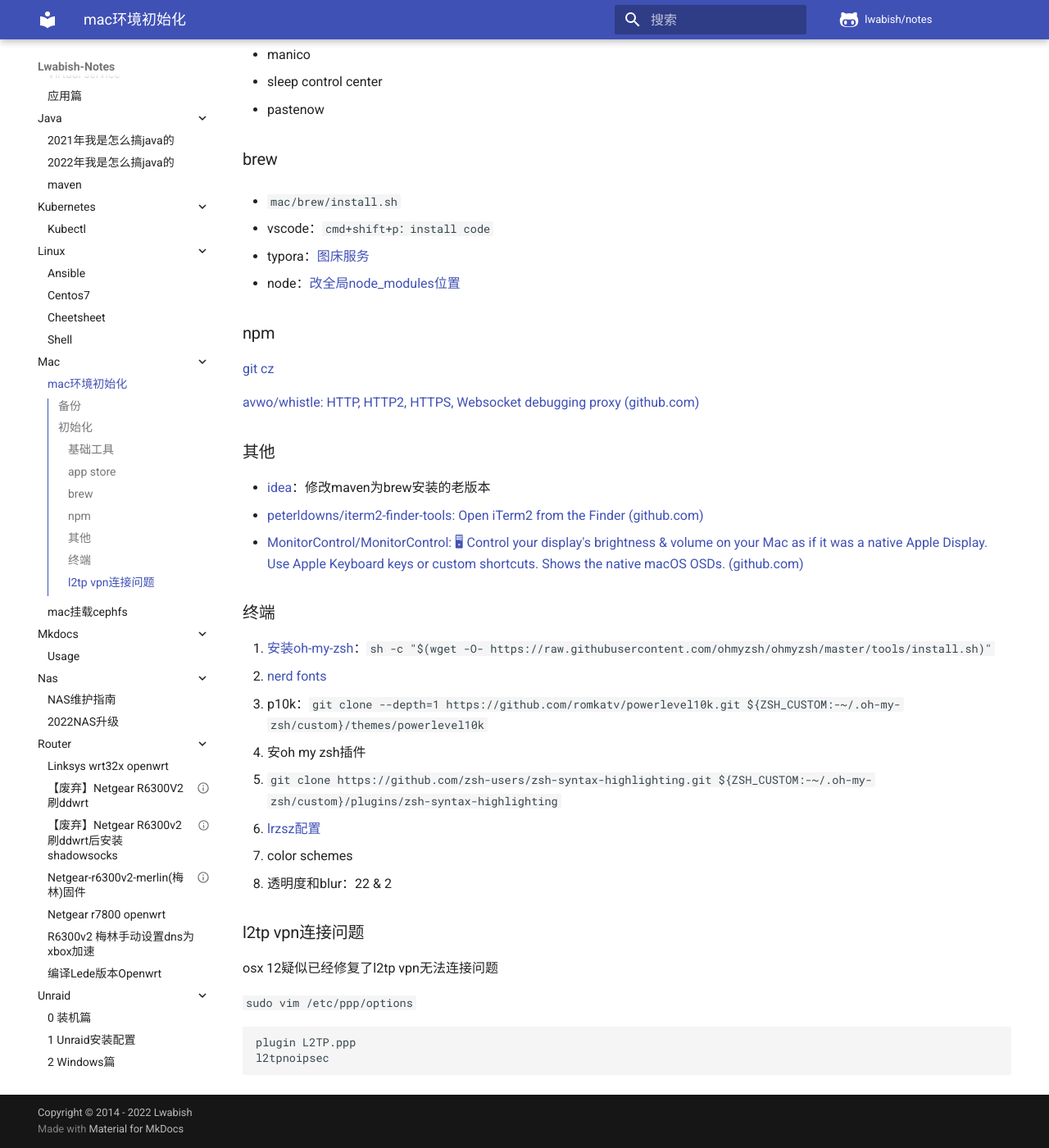
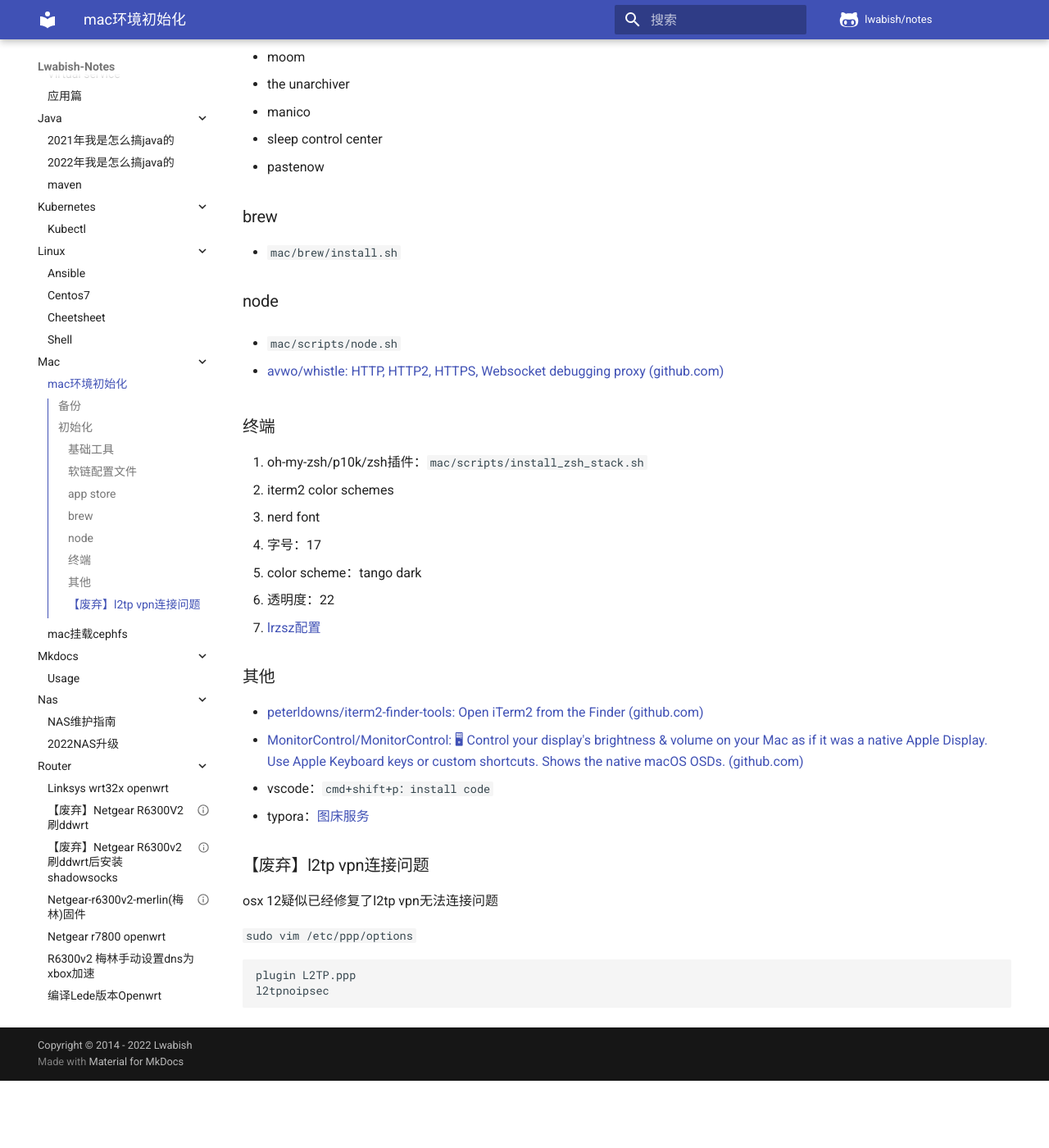
Before and after one commit to lwabish/notes, an MkDocs documentation site: the page built from docs/mac/mac-init.md, in a window 1280 px wide and 1400 px high, scrolled down 779 px. Shown: the whole window at 82% size. Built offline with MkDocs 1.6.1 and Material for MkDocs 9.7.7, drawn with Linux system fonts in a browser that asks for light colours; comment, search, counter and statistics services are not loaded; after the commit the page ends 2097 px from its top, so only the background shows below that; some of the changed text lies outside the part shown.

Commit message:
perf: ⚡️ mac init

```diff
--- a/docs/mac/mac-init.md
+++ b/docs/mac/mac-init.md
@@ -12,14 +12,17 @@
 
 ### 基础工具
 
-- clone配置文件仓库
-- clashX，软链clashX配置文件
-- brew
-- ssh key（私钥600权限，其他644）,软链ssh client配置文件
-- 登录iCloud & appStore
+- ssh key（私钥600权限，其他644）
+- clone工具箱仓库
+- [brew](https://brew.sh/)
+
+### 软链配置文件
+
+- `mac/scripts/ln-init.sh`
 
 ### app store
 
+- 登录iCloud & appStore
 - moom
 - the unarchiver
 - manico
@@ -30,34 +33,31 @@
 
 - `mac/brew/install.sh`
 
-- vscode：`cmd+shift+p：install code`
-- typora：[图床服务](https://github.com/lwabish/typora-qiniu-uploader)
-- node：[改全局node_modules位置](https://segmentfault.com/a/1190000019500608)
+### node
 
-### npm
+- `mac/scripts/node.sh`
 
-[git cz](https://github.com/streamich/git-cz)
+- [avwo/whistle: HTTP, HTTP2, HTTPS, Websocket debugging proxy (github.com)](https://github.com/avwo/whistle)
 
-[avwo/whistle: HTTP, HTTP2, HTTPS, Websocket debugging proxy (github.com)](https://github.com/avwo/whistle)
+### 终端
+
+1. oh-my-zsh/p10k/zsh插件：`mac/scripts/install_zsh_stack.sh`
+2. iterm2 color schemes
+   - nerd font
+   - 字号：17
+   - color scheme：tango dark
+   - 透明度：22
+3. [lrzsz配置](https://github.com/kuoruan/iterm2-zmodem)
+
 
 ### 其他
 
-- [idea](https://www.jetbrains.com/zh-cn/idea/download/#section=mac)：修改maven为brew安装的老版本
 - [peterldowns/iterm2-finder-tools: Open iTerm2 from the Finder (github.com)](https://github.com/peterldowns/iterm2-finder-tools)
 - [MonitorControl/MonitorControl: 🖥 Control your display's brightness & volume on your Mac as if it was a native Apple Display. Use Apple Keyboard keys or custom shortcuts. Shows the native macOS OSDs. (github.com)](https://github.com/MonitorControl/MonitorControl)
+- vscode：`cmd+shift+p：install code`
+- typora：[图床服务](https://github.com/lwabish/typora-qiniu-uploader)
 
-### 终端
-
-1. [安装oh-my-zsh](https://github.com/ohmyzsh/ohmyzsh#basic-installation)：`sh -c "$(wget -O- https://raw.githubusercontent.com/ohmyzsh/ohmyzsh/master/tools/install.sh)"`
-2. [nerd fonts](https://github.com/ryanoasis/nerd-fonts#option-4-homebrew-fonts)
-3. p10k：`git clone --depth=1 https://github.com/romkatv/powerlevel10k.git ${ZSH_CUSTOM:-~/.oh-my-zsh/custom}/themes/powerlevel10k`
-5. 安oh my zsh插件
-   - `git clone https://github.com/zsh-users/zsh-syntax-highlighting.git ${ZSH_CUSTOM:-~/.oh-my-zsh/custom}/plugins/zsh-syntax-highlighting`
-6. [lrzsz配置](https://github.com/kuoruan/iterm2-zmodem)
-7. color schemes
-8. 透明度和blur：22 & 2
-
-### l2tp vpn连接问题
+### 【废弃】l2tp vpn连接问题
 
 osx 12疑似已经修复了l2tp vpn无法连接问题
 
```
Also changed, not shown: 1 other file.
